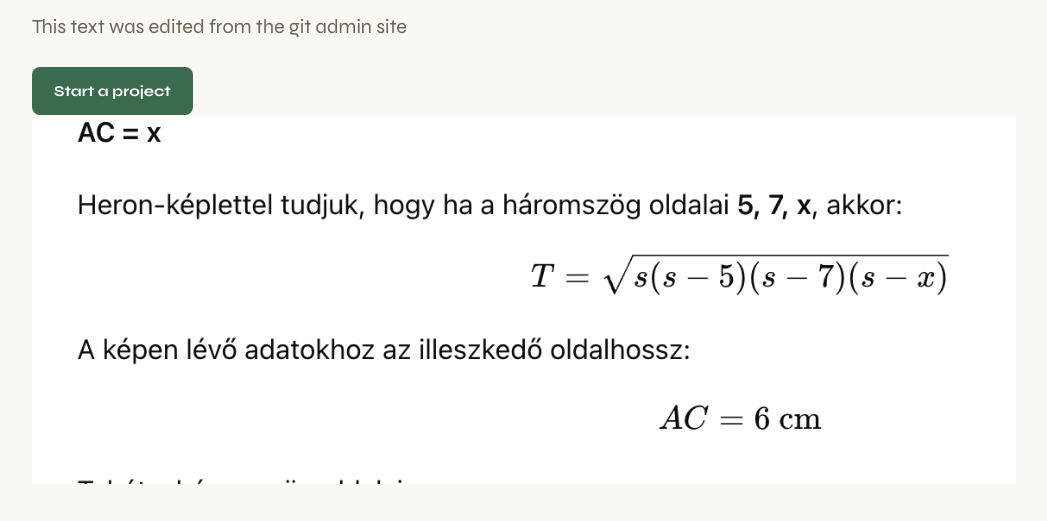
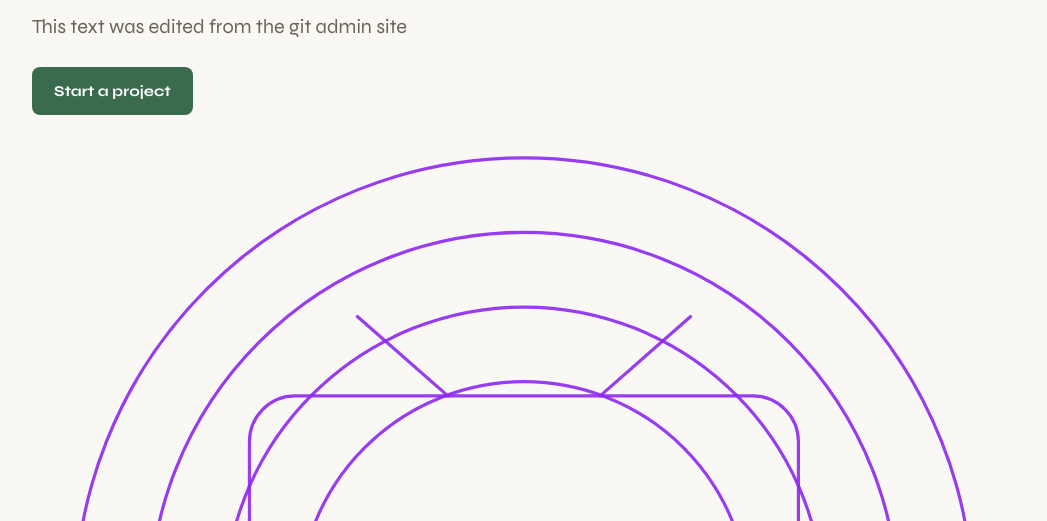
Before and after one commit to spaceface42/_blackhole, a plain HTML site: page docs/index.html in a window 1280 px wide. Shown: the part 279-800 px from the top of the page, without its empty margins (116-1163 px from the left). Drawn offline with Linux system fonts and the light colour scheme.

Commit message:
cms: update fragment #hero

```diff
--- a/docs/index.html
+++ b/docs/index.html
@@ -23,7 +23,7 @@
       <p class="lede">Northwind Studio designs tools for small teams who would rather ship than configure.</p>
 <p class="lede">This text was edited from the git admin site</p>
       <a class="btn" href="#cta">Start a project</a>
-<img src="/assets/media/2026-06-05-12-07-21-screenshot-2026-05-19-at-10-20-22.png" alt="2026 06 05 12 07 21 screenshot 2026 05 19 at 10 20 22"></section>
+<img src="assets/media/2026-06-05-12-16-02-face-animated.svg" alt="2026 06 05 12 16 02 face animated"></section>
 
     <section id="intro" class="fragment">
       <h2>Introduction</h2>
```
